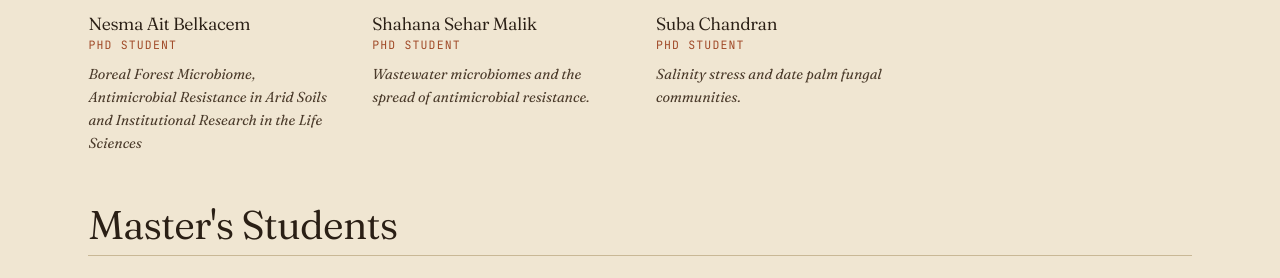
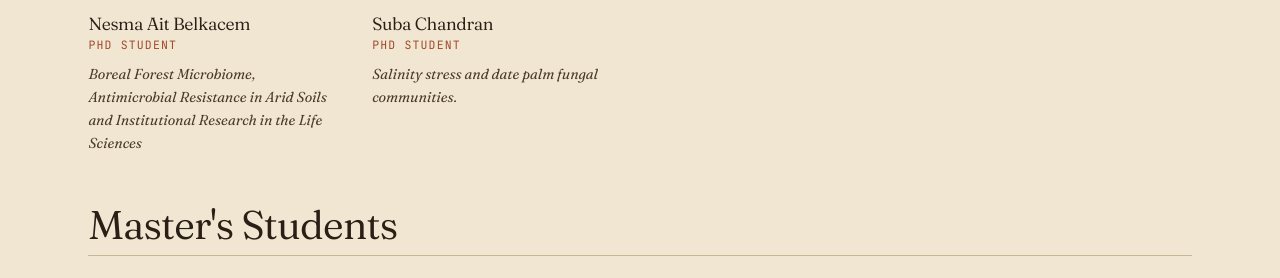
Before and after one commit to meeg-lab/meeg-lab.github.io, a Jekyll site: the page built from team.html, in a window 1280 px wide and 900 px high, scrolled down 2024 px, cut to the strip 247-525 px from the top of the window. Built offline with Jekyll 4.4.1, drawn with Linux system fonts in a browser that asks for light colours; some of the changed text lies outside the part shown.

Commit message:
Update shahana-malik.md

```diff
--- a/_team/shahana-malik.md
+++ b/_team/shahana-malik.md
@@ -1,6 +1,6 @@
 ---
 name: "Shahana Sehar Malik"
-role: "PhD Student"
+role: "Alumni"
 tagline: "Wastewater microbiomes and the spread of antimicrobial resistance."
 photo: "/assets/images/team/shahana-malik.jpg"
 order: 4
```
Also changed, not shown: other parts of _team/shahana-malik.md (+1 -1 lines).
